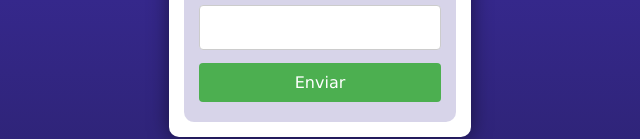
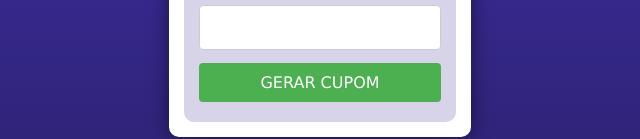
Before and after one commit to julionicolodi/faculdade, a plain HTML site: page index.html in a window 1280 px wide. Shown: the part 846-985 px from the top of the page, 320-960 px from the left. Drawn offline with Linux system fonts and the light colour scheme.

Commit message:
ATUALIZACAO 2
MUDEI NOME

```diff
--- a/index.html
+++ b/index.html
@@ -71,7 +71,7 @@
     <label for="idCódicoDoLivro">Código do Livro</label>
     <input type="number" id="idCódicoDoLivro" required>
 
-    <input type="submit" value="Enviar">
+    <input type="submit" value="GERAR CUPOM">
   </form>
 </section>
 
```
